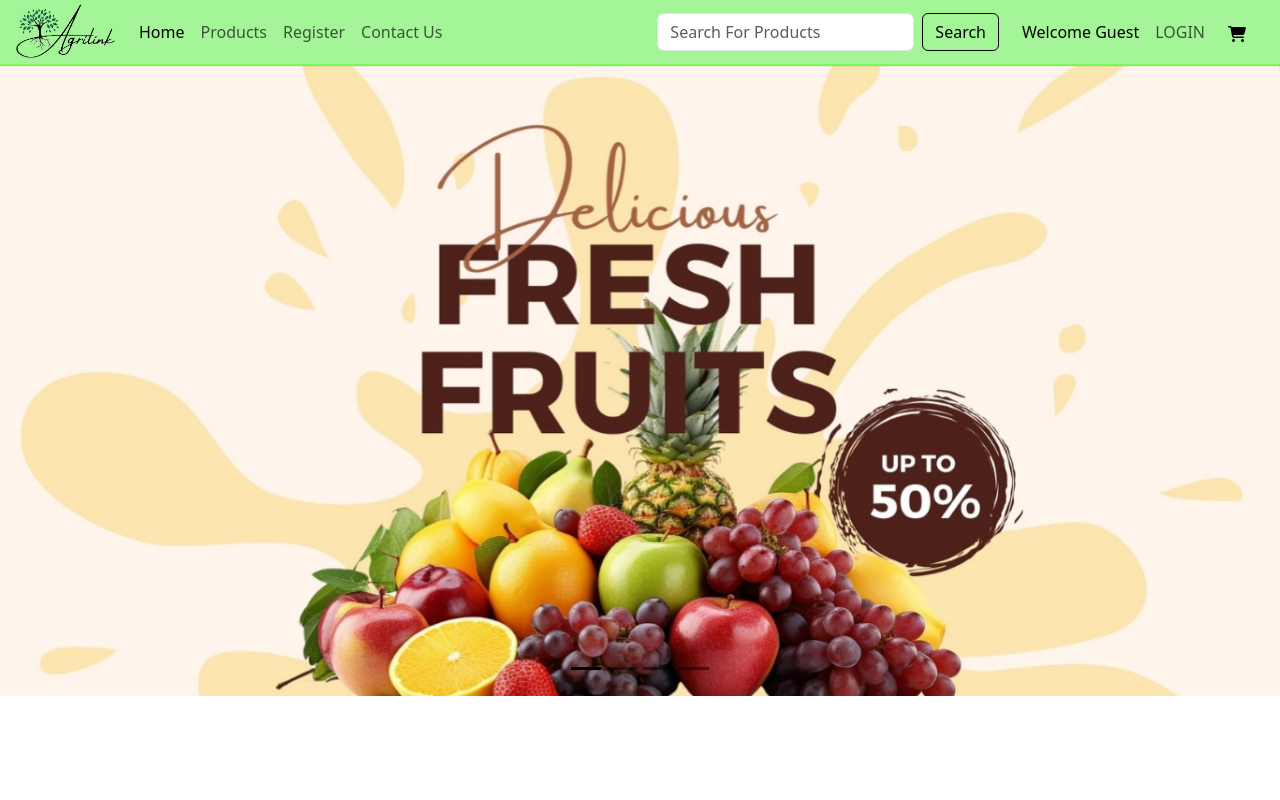
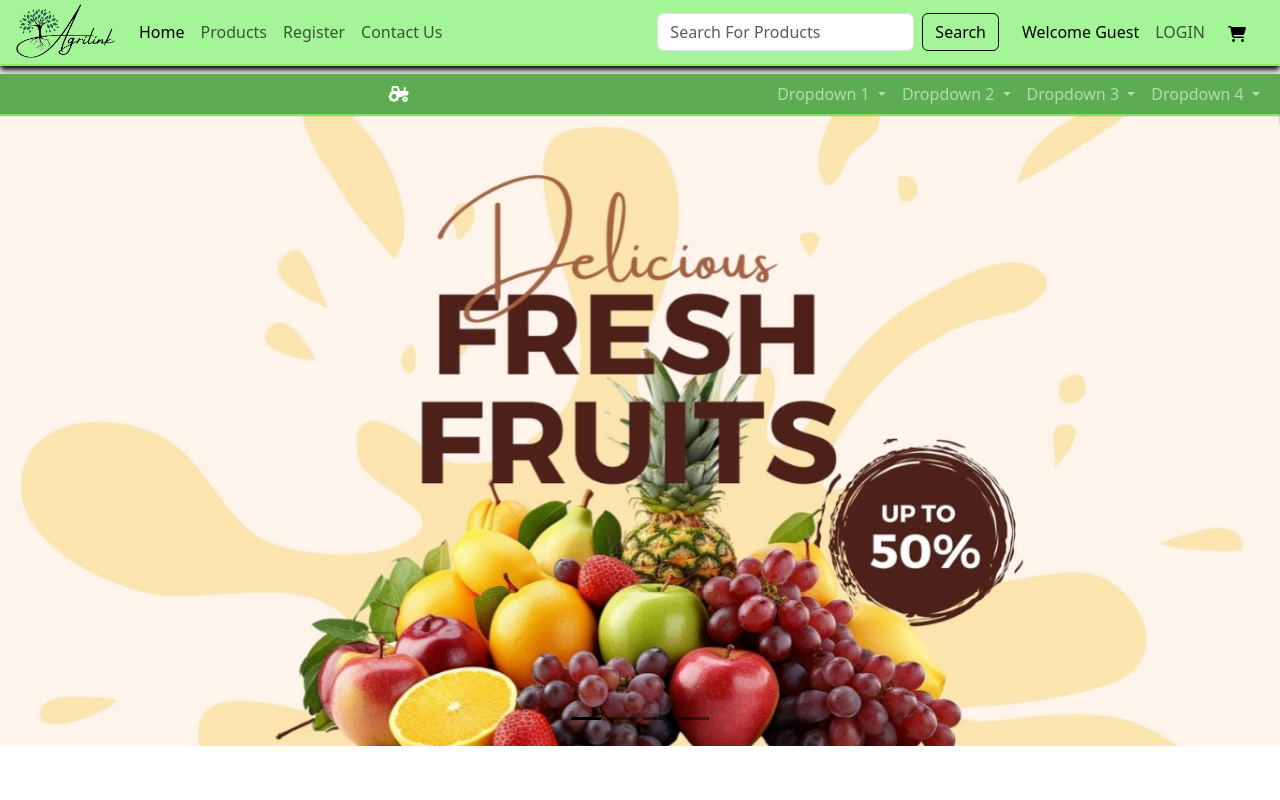
Before and after one commit to ShubhamSinha8081/AgriLink, a PHP site: page / in a window 1280 px wide. Run offline with PHP 8.4, Linux system fonts and the light colour scheme.

Commit message:
Category nav

```diff
--- a/index.php
+++ b/index.php
@@ -49,6 +49,56 @@
   </div>
 </nav>
      </div>
+<!-- Category Navbar -->
+<nav class="navbar navbar-expand-md navbar-dark bg-dark">
+  <div class="container-fluid">
+    <a class="navbar-brand" href="#">
+      <a href="#" class="href"><i class="fas fa-tractor" style="color: #ffffff;"></i></a>
+    </a>
+      <ul class="navbar-nav">
+        <li class="nav-item dropdown">
+          <a class="nav-link dropdown-toggle" href="#" id="navbarDropdownMenuLink1" role="button" data-bs-toggle="dropdown" aria-haspopup="true" aria-expanded="false">
+            Dropdown 1
+          </a>
+          <div class="dropdown-menu" aria-labelledby="navbarDropdownMenuLink1">
+            <a class="dropdown-item" href="#">Link 1</a>
+            <a class="dropdown-item" href="#">Link 2</a>
+            <a class="dropdown-item" href="#">Link 3</a>
+          </div>
+        </li>
+        <li class="nav-item dropdown">
+          <a class="nav-link dropdown-toggle" href="#" id="navbarDropdownMenuLink2" role="button" data-bs-toggle="dropdown" aria-haspopup="true" aria-expanded="false">
+            Dropdown 2
+          </a>
+          <div class="dropdown-menu" aria-labelledby="navbarDropdownMenuLink2">
+            <a class="dropdown-item" href="#">Link 1</a>
+            <a class="dropdown-item" href="#">Link 2</a>
+            <a class="dropdown-item" href="#">Link 3</a>
+          </div>
+        </li>
+        <li class="nav-item dropdown">
+          <a class="nav-link dropdown-toggle" href="#" id="navbarDropdownMenuLink3" role="button" data-bs-toggle="dropdown" aria-haspopup="true" aria-expanded="false">
+            Dropdown 3
+          </a>
+          <div class="dropdown-menu" aria-labelledby="navbarDropdownMenuLink3">
+            <a class="dropdown-item" href="#">Link 1</a>
+            <a class="dropdown-item" href="#">Link 2</a>
+            <a class="dropdown-item" href="#">Link 3</a>
+          </div>
+        </li>
+        <li class="nav-item dropdown">
+          <a class="nav-link dropdown-toggle" href="#" id="navbarDropdownMenuLink4" role="button" data-bs-toggle="dropdown" aria-haspopup="true" aria-expanded="false">
+            Dropdown 4
+          </a>
+          <div class="dropdown-menu" aria-labelledby="navbarDropdownMenuLink4">
+            <a class="dropdown-item" href="#">Link 1</a>
+            <a class="dropdown-item" href="#">Link 2</a>
+            <a class="dropdown-item" href="#">Link 3</a>
+          </div>
+        </li>
+      </ul>
+  </div>
+</nav>
 <!-- Image Slider code below -->
 <div class="slider-container">
 <div id="carouselExampleIndicators" class="carousel slide" data-bs-ride="carousel">
```
